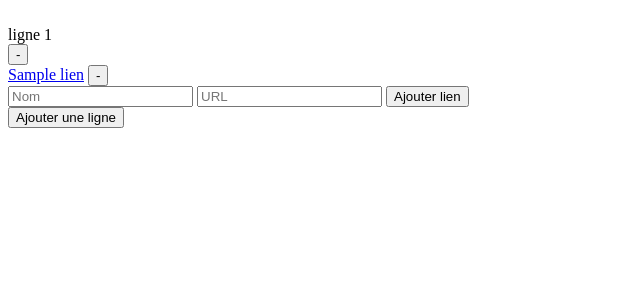
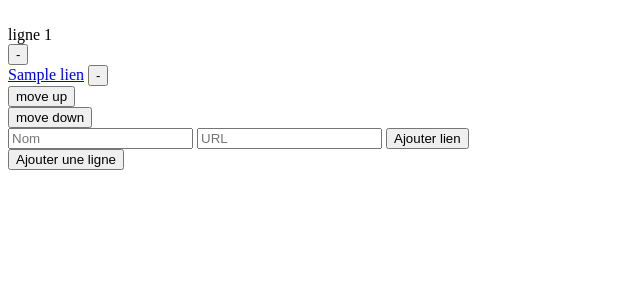
Before and after one commit to Bvr4/simple-start-page, a Django app: page / in a window 1280 px wide. Shown: the top 300 px of the page, without its empty margins (0-640 px from the left). Run offline with Django 4.2, Linux system fonts and the light colour scheme; tables that the repository leaves empty hold one stand-in row (values such as "Sample post"); some libraries are stand-ins or nearby versions.

Commit message:
Ajout de la possibilité de modifier l'emplacement d'un lien existant dans une ligne

```diff
--- a/simplestartpage/simplestartpage/urls.py
+++ b/simplestartpage/simplestartpage/urls.py
@@ -8,5 +8,7 @@ urlpatterns = [
     path('add-lien/', views.add_lien, name='add-lien'),
     path('delete-lien/<int:lien_pk>', views.delete_lien, name='delete-lien'),
     path('delete-ligne/<int:ligne_pk>', views.delete_ligne, name='delete-ligne'),
+    path('move-lien-up/<int:lien_pk>', views.move_lien_up, name='move-lien-up'),
+    path('move-lien-down/<int:lien_pk>', views.move_lien_down, name='move-lien-down'),
     path('admin/', admin.site.urls),
 ]
--- a/simplestartpage/startpage/templates/startpage/lien.html
+++ b/simplestartpage/startpage/templates/startpage/lien.html
@@ -6,3 +6,17 @@
     hx-swap="outerHTML"
     type="submit"> - </button>
 </form>
+<form>
+    {% csrf_token %}
+    <button hx-post="{% url 'move-lien-up' lien.pk %}"
+    hx-target="closest .container-ligne"
+    hx-swap="outerHTML"
+    type="submit">move up</button>
+</form>
+<form>
+    {% csrf_token %}
+    <button hx-post="{% url 'move-lien-down' lien.pk %}"
+    hx-target="closest .container-ligne"
+    hx-swap="outerHTML"
+    type="submit">move down</button>
+</form>
--- a/simplestartpage/startpage/templates/startpage/ligne.html
+++ b/simplestartpage/startpage/templates/startpage/ligne.html
@@ -8,7 +8,7 @@
                 type="submit"> - </button>
         </form>
         <div id="liens-{{ ligne.emplacement }}">
-                {% for lien in ligne.lien_set.all %}
+                {% for lien in ligne.lien_set.all|dictsort:"emplacement" %}
                 {% include 'startpage/lien.html' with lien=lien %}
                 {% endfor %}
         </div>
--- a/simplestartpage/startpage/views.py
+++ b/simplestartpage/startpage/views.py
@@ -55,3 +55,37 @@ def delete_ligne(request, ligne_pk):
     ligne.delete()
 
     return HttpResponse("")
+
+
+def move_lien_up(request, lien_pk):
+    # On récupère l'enregistrement du lien en question
+    lien = Lien.objects.get(pk=lien_pk)
+
+    # On récupère l'enregistrement ayant l'emplacement juste au dessus
+    lien_sup = Lien.objects.filter(id_ligne=lien.id_ligne).order_by("-emplacement").filter(emplacement__lt = lien.emplacement)[0]
+
+    lien.emplacement, lien_sup.emplacement = lien_sup.emplacement, lien.emplacement
+    lien.save()
+    lien_sup.save()
+
+    ligne = Ligne.objects.get(pk=lien.id_ligne_id)
+
+    # On retourne toute la ligne mise à jour. (peut être moyen de faire mieux ?)
+    return render(request, 'startpage/ligne.html', context={'ligne': ligne})
+
+
+def move_lien_down(request, lien_pk):
+    # On récupère l'enregistrement du lien en question
+    lien = Lien.objects.get(pk=lien_pk)
+
+    # On récupère l'enregistrement ayant l'emplacement juste en dessous
+    lien_sup = Lien.objects.filter(id_ligne=lien.id_ligne).order_by("emplacement").filter(emplacement__gt = lien.emplacement)[0]
+
+    lien.emplacement, lien_sup.emplacement = lien_sup.emplacement, lien.emplacement
+    lien.save()
+    lien_sup.save()
+
+    ligne = Ligne.objects.get(pk=lien.id_ligne_id)
+
+    # On retourne toute la ligne mise à jour. (peut être moyen de faire mieux ?)
+    return render(request, 'startpage/ligne.html', context={'ligne': ligne})
```
Also changed, not shown: README.md.
